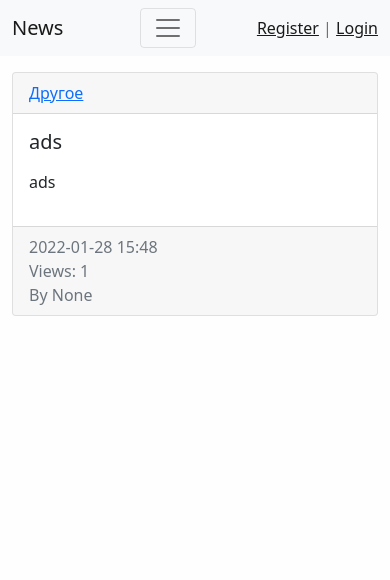
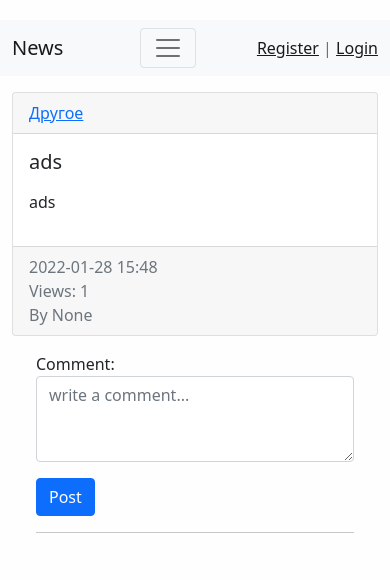
Before and after one commit to artemkka12/news, a Django app: page /news/2 in a window 390 px wide. Shown: the top 580 px of the page. Run offline with Django 4.2, Linux system fonts and the light colour scheme; data comes from the database, SQL or seed files in the repository; data that the repository does not hold is empty; some libraries are stand-ins or nearby versions.

Commit message:
added comments

```diff
--- a/news/forms.py
+++ b/news/forms.py
@@ -3,7 +3,7 @@ from django.contrib.auth.models import User
 from django.forms import TextInput, Textarea, Select, EmailInput, PasswordInput
 from django.contrib.auth.forms import UserCreationForm, AuthenticationForm
 
-from .models import News
+from .models import News, Comment
 
 
 class UserLoginForm(AuthenticationForm):
@@ -31,5 +31,11 @@ class NewsForm(forms.ModelForm):
             'title': TextInput(attrs={'class': 'form-control'}),
             'content': Textarea(attrs={'class': 'form-control', 'rows': 5}),
             'category': Select(attrs={'class': 'form-control'}),
+        }
 
-        }
+
+class CommentForm(forms.ModelForm):
+    class Meta:
+        model = Comment
+        fields = ['comment', ]
+        widgets = {'comment': Textarea(attrs={'class': 'form-control', 'rows': 3, 'placeholder': 'write a comment...'})}
--- a/news/models.py
+++ b/news/models.py
@@ -1,6 +1,21 @@
 from django.contrib.auth.models import User
 from django.db import models
 from django.urls import reverse
+
+
+class Category(models.Model):
+    title = models.CharField(max_length=150, db_index=True, verbose_name='name of category')
+
+    def __str__(self):
+        return self.title
+
+    def get_absolute_url(self):
+        return reverse('category', kwargs={"category_id": self.pk})
+
+    class Meta:
+        verbose_name = 'Category'
+        verbose_name_plural = 'Categories'
+        ordering = ['-id']
 
 
 class News(models.Model):
@@ -10,7 +25,7 @@ class News(models.Model):
     updated_at = models.DateTimeField(auto_now=True, verbose_name='Date edited')
     photo = models.ImageField(upload_to='photos/%Y/%m/%d/', verbose_name='Photo', blank=True, null=True)
     is_published = models.BooleanField(default=False, verbose_name='Publish')
-    category = models.ForeignKey('Category', on_delete=models.PROTECT, verbose_name='Category')
+    category = models.ForeignKey(Category, on_delete=models.PROTECT, verbose_name='Category')
     views = models.IntegerField(default=0)
     author = models.ForeignKey(User, on_delete=models.CASCADE, null=True, blank=True, related_name='news')
     members = models.ManyToManyField(User, related_name='members', blank=True)
@@ -27,16 +42,16 @@ class News(models.Model):
         ordering = ['-created_at']
 
 
-class Category(models.Model):
-    title = models.CharField(max_length=150, db_index=True, verbose_name='name of category')
+class Comment(models.Model):
+    comment = models.TextField(verbose_name='Comment')
+    created_at = models.DateTimeField(auto_now_add=True, verbose_name='Date of creation')
+    author = models.ForeignKey(User, on_delete=models.CASCADE, null=True, blank=True, related_name='comment')
+    news = models.ForeignKey(News, on_delete=models.CASCADE, null=True, blank=True, related_name='news')
 
     def __str__(self):
-        return self.title
-
-    def get_absolute_url(self):
-        return reverse('category', kwargs={"category_id": self.pk})
+        return f'{self.comment}'
 
     class Meta:
-        verbose_name = 'Category'
-        verbose_name_plural = 'Categories'
-        ordering = ['-title']
+        verbose_name = 'Comment'
+        verbose_name_plural = 'Comments'
+        ordering = ['-created_at']
--- /dev/null
+++ b/news/static/css/comment.css
@@ -0,0 +1,17 @@
+body{margin-top:20px;}
+
+.comment-wrapper .panel-body {
+    max-height:650px;
+    overflow:auto;
+}
+
+.comment-wrapper .media-list .media img {
+    width:64px;
+    height:64px;
+    border:2px solid #e5e7e8;
+}
+
+.comment-wrapper .media-list .media {
+    border-bottom:1px dashed #efefef;
+    margin-bottom:25px;
+}
--- a/news/templates/news/news_detail.html
+++ b/news/templates/news/news_detail.html
@@ -1,4 +1,5 @@
 {% extends 'news/base.html' %}
+{% load static %}
 {% block title %}{{ news.title }}{% endblock %}
 {% block content %}
     <div class="card mb-3 ">
@@ -21,9 +22,51 @@
             {{ news.created_at|date:"Y-m-d H:i" }}<br>Views: {{ news.views }}<br>By {{ news.author }}
             {% if request.user == news.author %}
                 <br><a href="{% url 'update-news' news.pk %}" class="btn btn-primary">Update</a>
-                    <a href="{% url 'delete-news' news.pk %}" class="btn btn-primary">Delete</a>
+                <a href="{% url 'delete-news' news.pk %}" class="btn btn-primary">Delete</a>
             {% endif %}
         </div>
     </div>
+    <link rel="stylesheet" href="{% static 'css/comment.css' %}">
+    <div class="container">
+        <div class="row bootstrap snippets bootdeys">
+            <div class="col-md-8 col-sm-12">
+                <div class="comment-wrapper">
+                    <div class="panel panel-info">
+                        <form method="post">
+                            {% csrf_token %}
+                            {{ form.as_p }}
+                            {{ form.non_field_errors }}
+                            <button type="submit" class="btn btn-primary btn-block">Post</button>
+                        </form>
+                        <hr>
 
+                        <div class="panel-heading">
+                        </div>
+                        <div class="panel-body">
+                            <ul class="media-list">
+                                {% for comment in comments %}
+                                    <li class="media">
+                                        <a href="#" class="pull-left">
+                                            <img src="https://bootdey.com/img/Content/user_1.jpg" alt=""
+                                                 class="img-circle">
+                                        </a>
+                                        <div class="media-body">
+                                <span class="text-muted pull-right">
+                                    <small class="text-muted">{{ comment.created_at|date:"Y-m-d H:i" }}</small>
+                                </span>
+                                            <strong class="text-success">{{ comment.author.username }}</strong>
+                                            <p>
+                                                {{ comment.comment }}
+                                            </p>
+                                        </div>
+                                    </li>
+                                {% endfor %}
+                            </ul>
+                        </div>
+                    </div>
+                </div>
+
+            </div>
+        </div>
+    </div>
 {% endblock %}
--- a/news/views.py
+++ b/news/views.py
@@ -6,8 +6,8 @@ from django.shortcuts import render, redirect, get_object_or_404
 from django.urls import reverse_lazy
 from django.views.generic import ListView, DetailView, CreateView, UpdateView, DeleteView
 
-from .forms import NewsForm, UserRegisterForm, UserLoginForm
-from .models import News, Category
+from .forms import NewsForm, UserRegisterForm, UserLoginForm, CommentForm
+from .models import News, Category, Comment
 
 
 def register(request):
@@ -90,7 +90,12 @@ class NewsByAuthor(HomeNews):
         return News.objects.filter(author_id=self.kwargs["author_id"], is_published=True)
 
 
-class ViewNews(DetailView):
+class ViewNews(DetailView, CreateView):
+    form_class = CommentForm
+    template_name = 'news/news_detail.html'
+    success_url = reverse_lazy('index')
+    comment_obj = None
+
     def get_object(self, queryset=None):
         obj = get_object_or_404(News, pk=self.kwargs.get('pk'))
 
@@ -100,6 +105,18 @@ class ViewNews(DetailView):
         obj.save()
 
         return obj
+
+    def form_valid(self, form):
+        self.comment_obj = form.save(commit=False)
+        self.comment_obj.author = self.request.user
+        self.comment_obj.news = get_object_or_404(News, pk=self.kwargs.get('pk'))
+        self.comment_obj.save()
+        return super().form_valid(form)
+
+    def get_context_data(self, **kwargs):
+        context = super().get_context_data(**kwargs)
+        context['comments'] = Comment.objects.filter(news_id=self.kwargs.get('pk')).order_by('-created_at')
+        return context
 
 
 class CreateNews(LoginRequiredMixin, CreateView):
```
Also changed, not shown: mysite/settings.py (+6 -8 lines), news/admin.py (+19 -1 lines), news/migrations/0001_initial.py, news/migrations/0002_comment.py (added), news/migrations/0003_alter_category_options.py (added).
